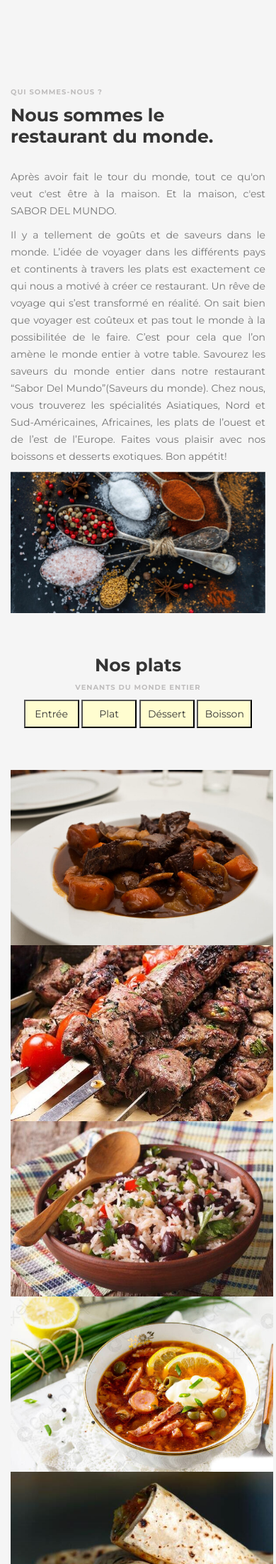
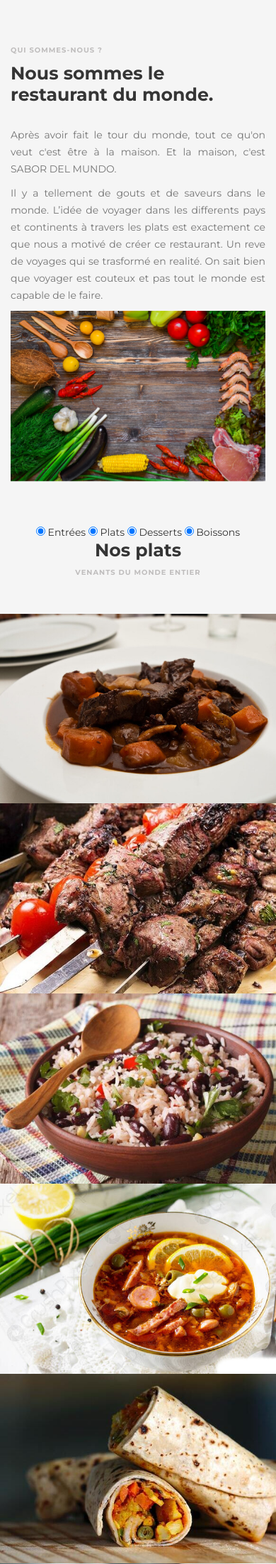
Before and after one commit to LoicKalai/projet_restaurant, a PHP site: page / in a window 390 px wide; the page is wider, and only the part inside the window is pictured. Shown: the part 845-3049 px from the top of that part at 71% size. Run offline with PHP 8.4, Linux system fonts and the light colour scheme; some web fonts are replaced.

Commit message:
[Mod]
Mise à jour

```diff
--- a/css/anim_titre.css
+++ /dev/null
@@ -1,32 +0,0 @@
-
-
-.bienvenue{
-    position: absolute;
-    top: 40vh;
-    left: 40vw;
-    color: #fffdd0;
-    font-size: 6rem;
-    font-family: 'Lucida Sans', 'Lucida Sans Regular', 'Lucida Grande', 'Lucida Sans Unicode', Geneva, Verdana, sans-serif;
-    text-shadow: 1px 0 0 #000000, 1px 1px 0 #000000, 0 1px 0 #000000, -2px 1px 0 #000000, -2px 0 0 #000000, -2px -2px 0 #000000, 0 -2px 0 #000000, 1px -2px 0 #000000;
-}
-.boutonmenu{
-    margin-bottom: 1.875rem;
-
-
-}
-.btnmenue{
-    background-color: #fffdd0;
-    height: 40px;
-    width: 5%;
-    margin: 0;
-
-}
-.place{
-    display: flex;
-    justify-content: space-evenly;
-
-}
-
-#menu{
-    padding: 0;
-}
--- /dev/null
+++ b/css/mycss.css
@@ -0,0 +1,4 @@
+#menu2
+{
+    z
+}
--- a/css/templatemo-style.css
+++ b/css/templatemo-style.css
@@ -21,23 +21,26 @@ http://www.templatemo.com/tm-515-eatery
     font-size: 40px;
     line-height: 35px;
     color: white;
-    margin-top: -5px;
+    white-space: pre;
+    margin-left: 25px;
     text-shadow: 2px 0 0 #000000, 2px 2px 0 #000000, 0 2px 0 #000000, -2px 2px 0 #000000, -2px 0 0 #000000, -2px -2px 0 #000000, 0 -2px 0 #000000, 2px -2px 0 #000000;
   }
 
-  .del
+  .txtMundo
   {
-    color: #fffdd0;
+    font-size: 5rem;
+    margin-left: 40px;
+    color: white;
+
+
   }
 
-  .ElLogo
+  .txtMundo2
   {
-    height: 65vh;
-    width: 45vw;
-    position: absolute;
-    top: 10vw;
-    left: 60vh;
+    font-size: 5rem;
+    color:white;
   }
+
 
   #background-video {
     height: 100vh;
@@ -50,16 +53,11 @@ http://www.templatemo.com/tm-515-eatery
     z-index: -1;
     }
 
-    input[type="radio"].demo1 {
-      display: none;
-    }
-    input[type="radio"].demo1 + label {
-      padding: 0.3rem 0.5rem;
-      border: 1px solid #ccc;
-    }
-    input[type="radio"].demo1:checked + label {
-      border: 1px solid #000;
-    }
+  #liste
+  {
+    margin-bottom: 50px;
+
+  }
 
   /*---------------------------------------
      TYPOGRAPHY
@@ -264,6 +262,7 @@ http://www.templatemo.com/tm-515-eatery
     color: #ffffff;
     font-size: 18px;
     font-weight: bold;
+
   }
 
 
@@ -306,7 +305,7 @@ http://www.templatemo.com/tm-515-eatery
   .custom-navbar .nav li a {
     font-size: 15px;
     font-weight: bold;
-    color:#fffdd0;
+    color: #4E598C;
     padding-right: 22px;
     padding-left: 22px;
     text-transform: uppercase;
@@ -1048,57 +1047,3 @@ http://www.templatemo.com/tm-515-eatery
       top: 60%;
     }
   }
-  @media (max-width: 991px){
-    .collapse.navbar-collapse{
-      width: 80vw;
-    }
-
-  }
-
-  /*--------------------------------------------
-  Responsive Tablette
-  ---------------------------------------------*/
-  @media (max-width: 768px){
-    .collapse.navbar-collapse{
-      width: 95vw;
-
-    }
-    h1{
-      font-size: 2rem;
-    }
-    .btnmenue{
-      width: 15%;
-    }
-    #google-map{
-      width: 50vw;
-
-    }
-    .wow.fadeInUp.col-md-6.col-sm-12{
-      display: flex;
-      justify-content: center;
-    }
-
-  }
-  @media (max-width: 700px){
-    .bienvenue{
-      font-size: 4rem;
-    }
-  }
-  /*--------------------------------------------
-  Responsive Mobile
-  ---------------------------------------------*/
-  @media (max-width:425px ){
-    .bienvenue{
-      font-size: 3.5rem;
-      text-align: center;
-    }
-    .container{
-      margin-top: 15%;
-    }
-    .btnmenue{
-      width:20vw;
-    }
-    #google-map{
-      visibility: hidden;
-    }
-  }
--- a/index.html
+++ b/index.html
@@ -23,7 +23,6 @@ http://www.templatemo.com/tm-515-eatery
      <link rel="stylesheet" href="css/owl.carousel.css">
      <link rel="stylesheet" href="css/owl.theme.default.min.css">
      <link rel="stylesheet" href="css/magnific-popup.css">
-     <link rel="stylesheet" href="./css/anim_titre.css">
 
      <!-- MAIN CSS -->
      <link rel="stylesheet" href="css/templatemo-style.css">
@@ -101,26 +95,14 @@ http://www.templatemo.com/tm-515-eatery
 
                               <div class="wow fadeInUp" data-wow-delay="0.4s">
                                    <p>Après avoir fait le tour du monde, tout ce qu'on veut c'est être à la maison. Et la maison, c'est SABOR DEL MUNDO.</p>
-                                   <p>Il y a tellement de goûts et de saveurs dans le monde.
-                                   L’idée de voyager dans les différents pays et continents à travers
-                                   les plats est exactement ce qui nous a motivé à créer ce restaurant.
-                                   Un rêve de voyage qui s’est transformé en réalité.
-                                   On sait bien que voyager est coûteux et pas tout le monde à la
-                                   possibilitée de le faire.
-                                   C’est pour cela que l’on  amène le monde entier à votre table.
-                                   Savourez les saveurs du monde entier dans notre restaurant
-                                   “Sabor Del Mundo”(Saveurs du monde).
-                                   Chez nous, vous trouverez les spécialités Asiatiques,
-                                   Nord et Sud-Américaines, Africaines,
-                                   les plats de l’ouest et de l’est de l’Europe.
-                                   Faites vous plaisir avec nos boissons et desserts exotiques. Bon appétit!</p>
+                                   <p>Il y a tellement de gouts et de saveurs dans le monde. L’idée de voyager dans les differents pays et continents à travers les plats est exactement ce que nous a motivé de créer ce restaurant. Un reve de voyages qui se trasformé en realité. On sait bien que voyager est couteux et pas tout le monde est capable de le faire.</p>
                               </div>
                          </div>
                     </div>
 
                     <div class="col-md-6 col-sm-12">
                          <div class="wow fadeInUp about-image" data-wow-delay="0.6s">
-                             <img class="epice" src="images/epices.jpg.jpg" alt="images d'épices">
+                              <img src="images/nourriture.jpg" class="img-responsive" alt="">
                          </div>
                     </div>
 
@@ -134,25 +116,21 @@ http://www.templatemo.com/tm-515-eatery
      <!-- MENU-->
      <section id="menu" data-stellar-background-ratio="0.5">
           <div class="container">
+               <div class="row">
+
+               </div>
+                    <input type="radio" id="entrees" checked> Entrées
+                    <input type="radio" id="plats" checked> Plats
+                    <input type="radio" id="desserts" checked> Desserts
+                    <input type="radio" id="boissons" checked> Boissons
+               </div>
 
                     <div class="col-md-12 col-sm-12">
                          <div class="section-title wow fadeInUp" data-wow-delay="0.1s">
                               <h2>Nos plats</h2>
                               <h4>Venants du monde entier</h4>
-
-                              <div class="boutonmenu">
-                                   <div class="place">
-                                        <button type="button" class="btnmenue">Entrée</button>
-                                        <button type="button" class="btnmenue">Plat</button>
-                                        <button type="button" class="btnmenue">Déssert</button>
-                                        <button type="button" class="btnmenue">Boisson</button>
-                              </div>
-
-                              </div>
                          </div>
                     </div>
-
-
 
                     <div class="col-md-4 col-sm-6">
                          <!-- MENU THUMB -->
@@ -338,47 +316,10 @@ http://www.templatemo.com/tm-515-eatery
                                    <div class="menu-info">
                                         <div class="menu-item">
                                              <h3>Pâtes à la carbonara</h3>
-                                             <p>Véritable pasta carbonnara oeuf (ne coupez pas les spaghettis).</p>
+                                             <p>De délicieuses pâtes carbo bien fraîches.</p>
                                         </div>
                                         <div class="menu-price">
-                                             <span>13€</span>
-                                        </div>
-                                   </div>
-                              </a>
-                         </div>
-                    </div>
-
-                    <div class="col-md-4 col-sm-6">
-                         <!-- MENU THUMB -->
-                         <div class="menu-thumb">
-                              <a href="./images/poutine.jpg" class="image-popup" title="Soupe Solyanka">
-                                   <img src="./images/poutine.jpg" class="img-responsive" alt="">
-
-                                   <div class="menu-info">
-                                        <div class="menu-item">
-                                             <h3>Poutine</h3>
-                                             <p>Frites au fromage accompagné d'une sauce brune</p>
-                                        </div>
-                                        <div class="menu-price">
-                                             <span>11€</span>
-                                        </div>
-                                   </div>
-                              </a>
-                         </div>
-                    </div>
-                    <div class="col-md-4 col-sm-6">
-                         <!-- MENU THUMB -->
-                         <div class="menu-thumb">
-                              <a href="./images/viande_kangou.jpg" class="image-popup" title="Soupe Solyanka">
-                                   <img src="./images/viande_kangou.jpg" class="img-responsive" alt="">
-
-                                   <div class="menu-info">
-                                        <div class="menu-item">
-                                             <h3>Tranche de Kangourou</h3>
-                                             <p>Viande de Knagourou accompagné de légumes.</p>
-                                        </div>
-                                        <div class="menu-price">
-                                             <span>20€</span>
+                                             <span>15€</span>
                                         </div>
                                    </div>
                               </a>
@@ -568,10 +509,10 @@ http://www.templatemo.com/tm-515-eatery
                     <div class="col-md-3 col-sm-8">
                          <div class="footer-info">
                               <div class="section-title">
-                                   <h2 class="wow fadeInUp" data-wow-delay="0.2s">Retrouvez-nous</h2>
+                                   <h2 class="wow fadeInUp" data-wow-delay="0.2s">Find us</h2>
                               </div>
                               <address class="wow fadeInUp" data-wow-delay="0.4s">
-                                   <p>101 rue de Vesoul, 25000 Besançon</p>
+                                   <p>123 nulla a cursus rhoncus,<br> augue sem viverra 10870<br>id ultricies sapien</p>
                               </address>
                          </div>
                     </div>
```
Also changed, not shown: other parts of index.html (+25 -30 lines), js/anim_titre.js (deleted, +0 -123 lines), README.md (deleted), images/BienvenueMundo.png (deleted), images/BienvenueMundo2.png (deleted), images/LogoElMundo.png (deleted), images/LogoElMundoBlanc.png (deleted), images/MundoLogo.png (deleted), images/MundoLogoBlanc.png (deleted), images/epices.jpg.jpg (deleted), images/kcurry.jpg (added), images/poutine.jpg (deleted), images/viande_kangou.jpg (deleted).
